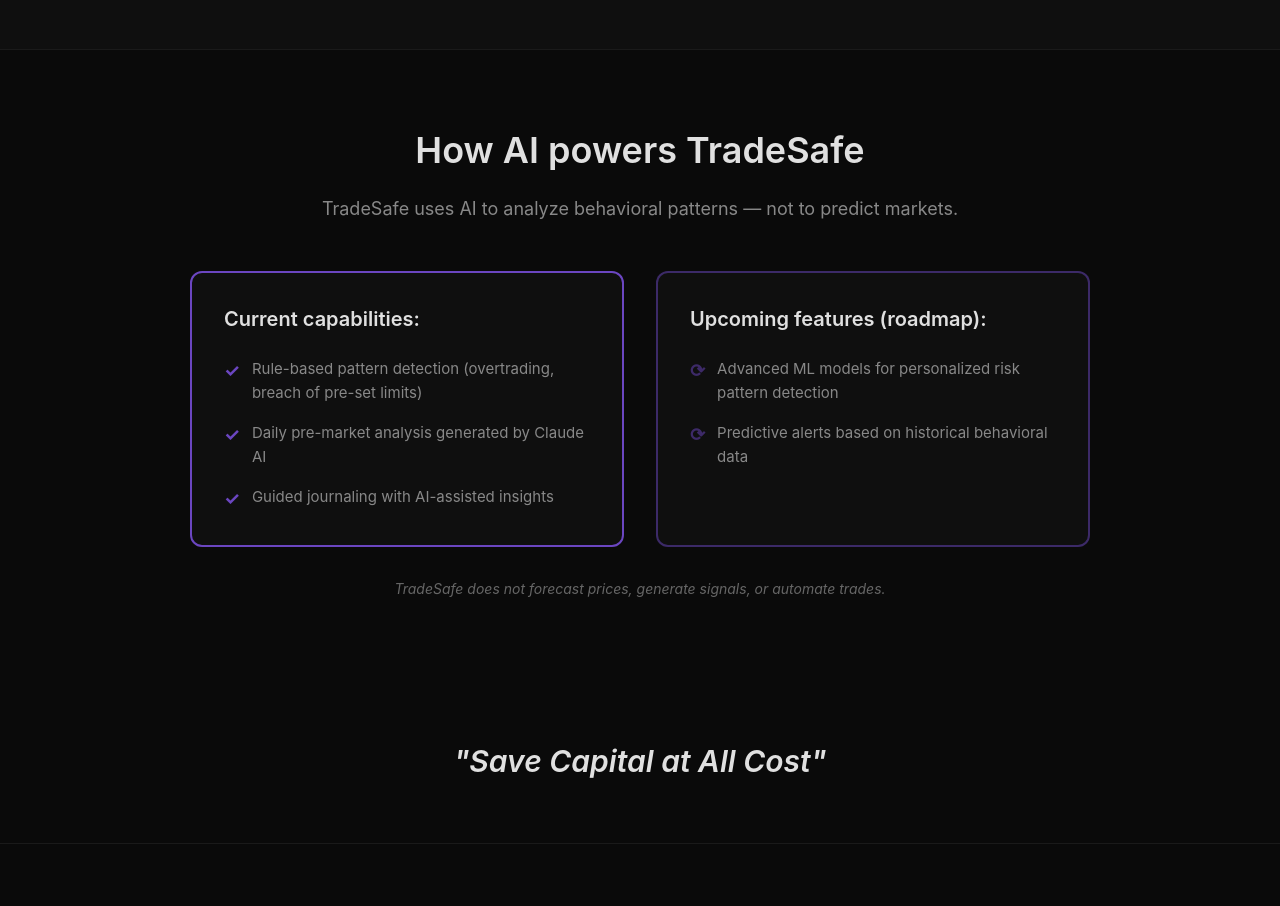
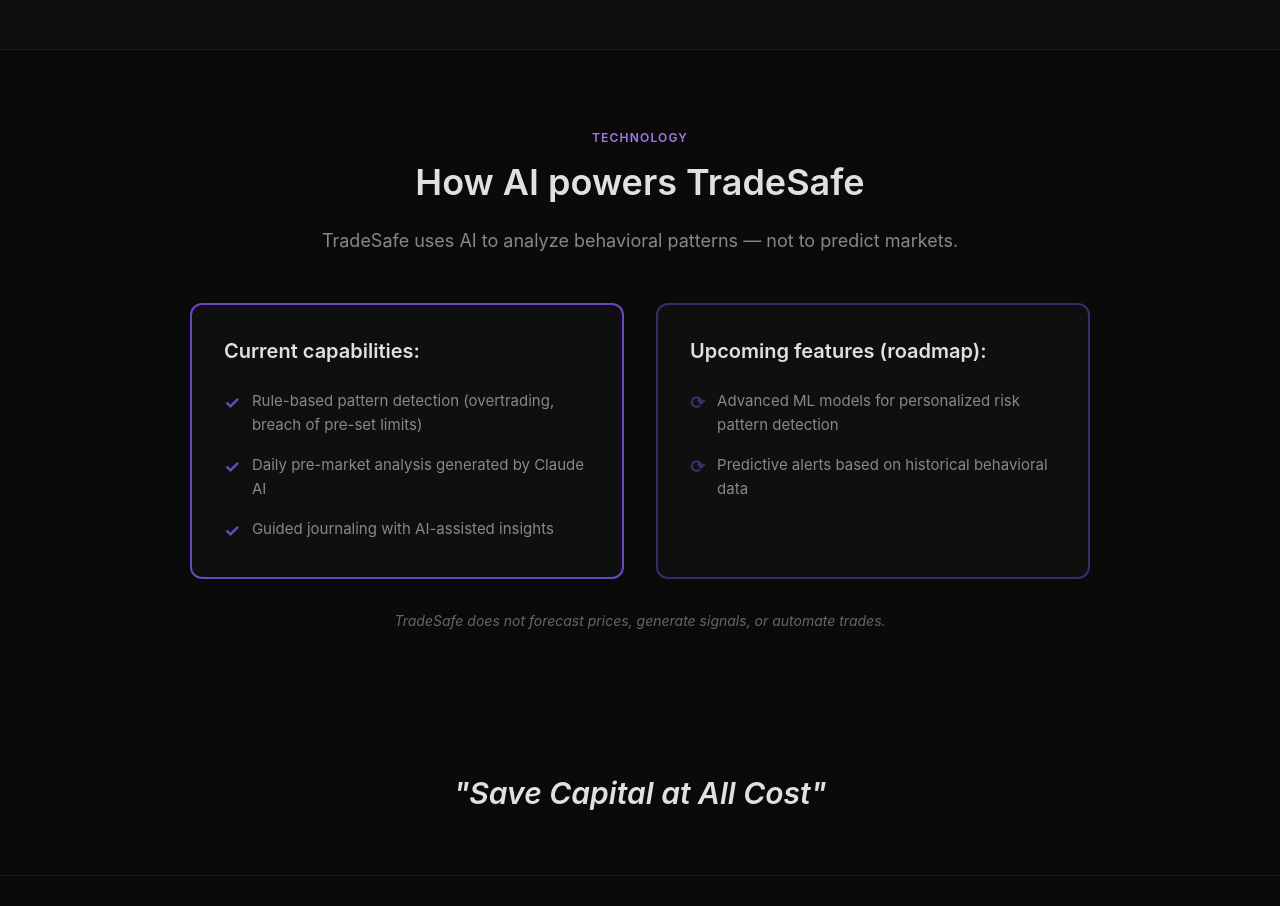
Before and after one commit to Trade-Safe/tradesafe-landing, a Next.js app: page / in a window 1280 px wide. Shown: the part 3540-4446 px from the top of the page. Built offline with nearby package versions, Linux system fonts and the light colour scheme.

Commit message:
feat: add label parameter to Technology component

```diff
--- a/components/Technology.tsx
+++ b/components/Technology.tsx
@@ -1,6 +1,7 @@
 'use client'
 
 interface TechnologyProps {
+  label: string
   title: string
   intro: string
   currentTitle: string
@@ -10,10 +11,11 @@
   disclaimer: string
 }
 
-export default function Technology({ title, intro, currentTitle, currentPoints, upcomingTitle, upcomingPoints, disclaimer }: TechnologyProps) {
+export default function Technology({ label, title, intro, currentTitle, currentPoints, upcomingTitle, upcomingPoints, disclaimer }: TechnologyProps) {
   return (
     <section id="technology" className="py-20 px-8">
       <div className="max-w-[900px] mx-auto">
+        <div className="text-primary-light text-xs font-semibold uppercase tracking-widest mb-4 text-center">{label}</div>
         <h2 className="text-4xl font-semibold text-[#e0e0e0] mb-6 text-center">{title}</h2>
         <p className="text-lg text-[#888] mb-12 text-center leading-relaxed">{intro}</p>
 
```
